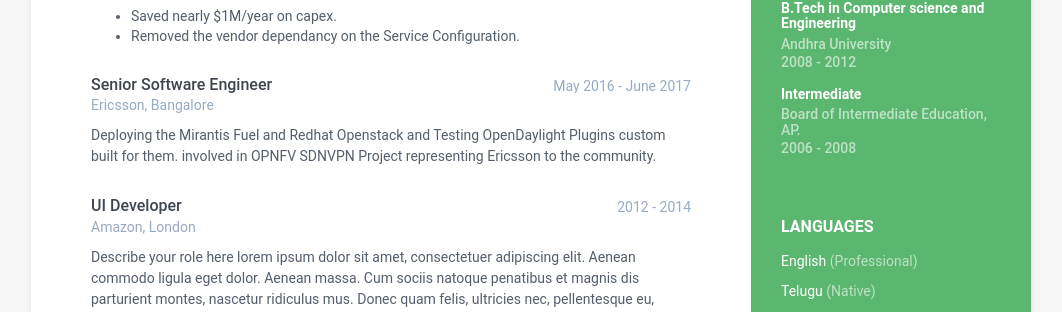
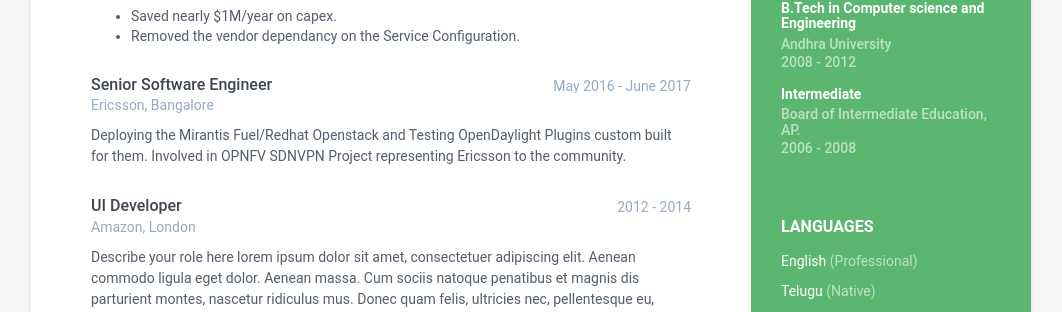
Before and after one commit to muchatlu/bsrgsit.github.io, a Jekyll site: the page built from index.html, in a window 1280 px wide. Shown: the part 472-784 px from the top of the page, without its empty margins (109-1171 px from the left). Built offline with Jekyll 4.4.1, drawn with Linux system fonts in a browser that asks for light colours.

Commit message:
Alignment

```diff
--- a/_data/data.yml
+++ b/_data/data.yml
@@ -46,10 +46,10 @@
 career-profile:
     title: Career Profile
     summary: |
-      Energetic software engineer with 6+ years experience developing and Testing in NFV/SDN
-      space.Deployed several RHOSP and Mirantis environments integrating Openstack with Opendaylight.
-      Good hands on expereiance on several networking devices and theier service configuration
-      Automation using Ansible and Tower.
+      Energetic software engineer with 6+ years experience developing and Testing in
+      NFV/SDN space.Deployed several RHOSP and Mirantis environments integrating
+      Openstack with Opendaylight. Good hands on expereiance on several networking
+      devices and theier service configuration Automation using Ansible and Tower.
 
 education:
     - degree: B.Tech in Computer science and Engineering
@@ -78,8 +78,8 @@
       time: May 2016 - June 2017
       company: Ericsson, Bangalore
       details: |
-        Deploying the Mirantis Fuel and Redhat Openstack and Testing OpenDaylight Plugins
-        custom built for them. involved in OPNFV SDNVPN Project representing Ericsson to
+        Deploying the Mirantis Fuel/Redhat Openstack and Testing OpenDaylight Plugins
+        custom built for them. Involved in OPNFV SDNVPN Project representing Ericsson to
         the community.
 
     - role: UI Developer
```
